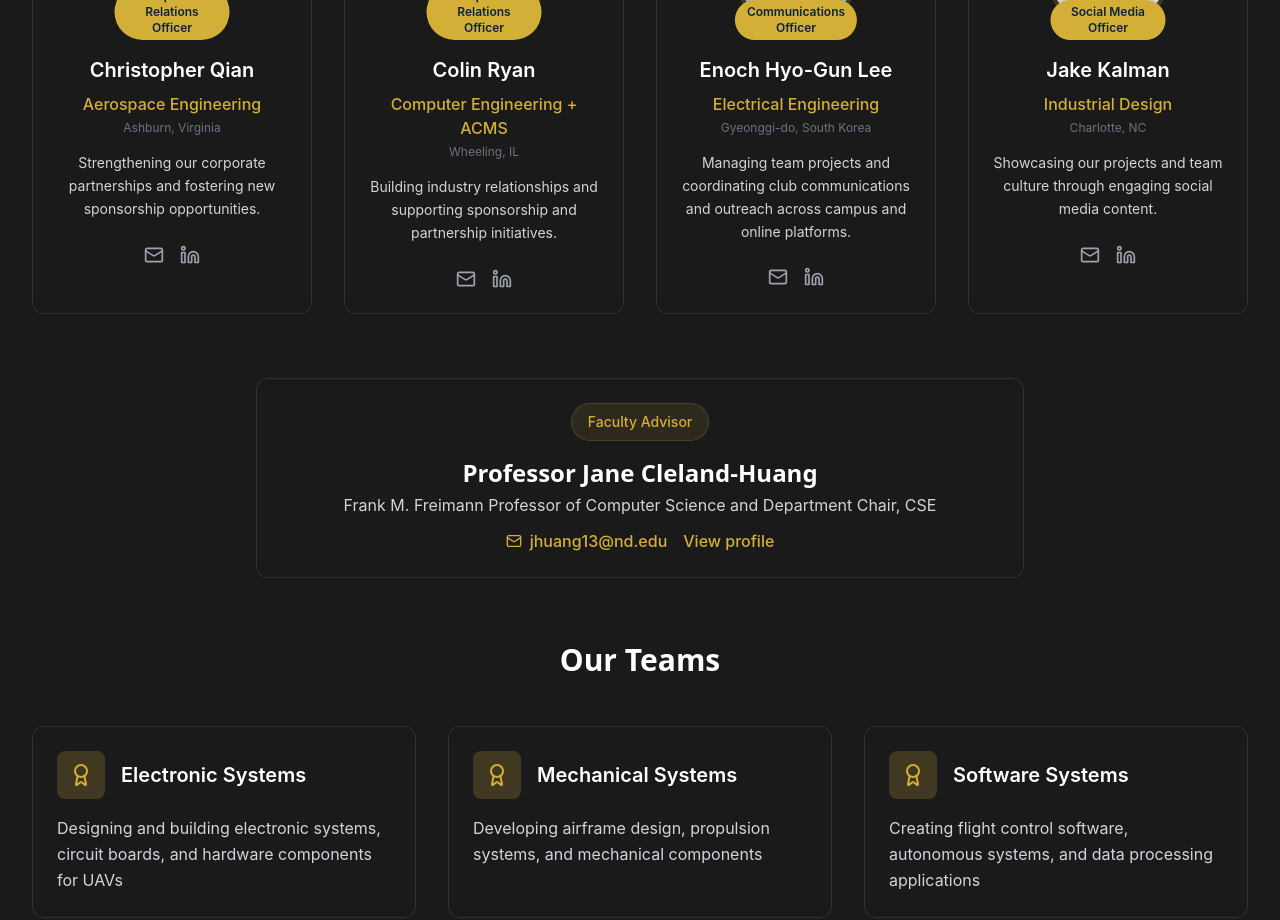
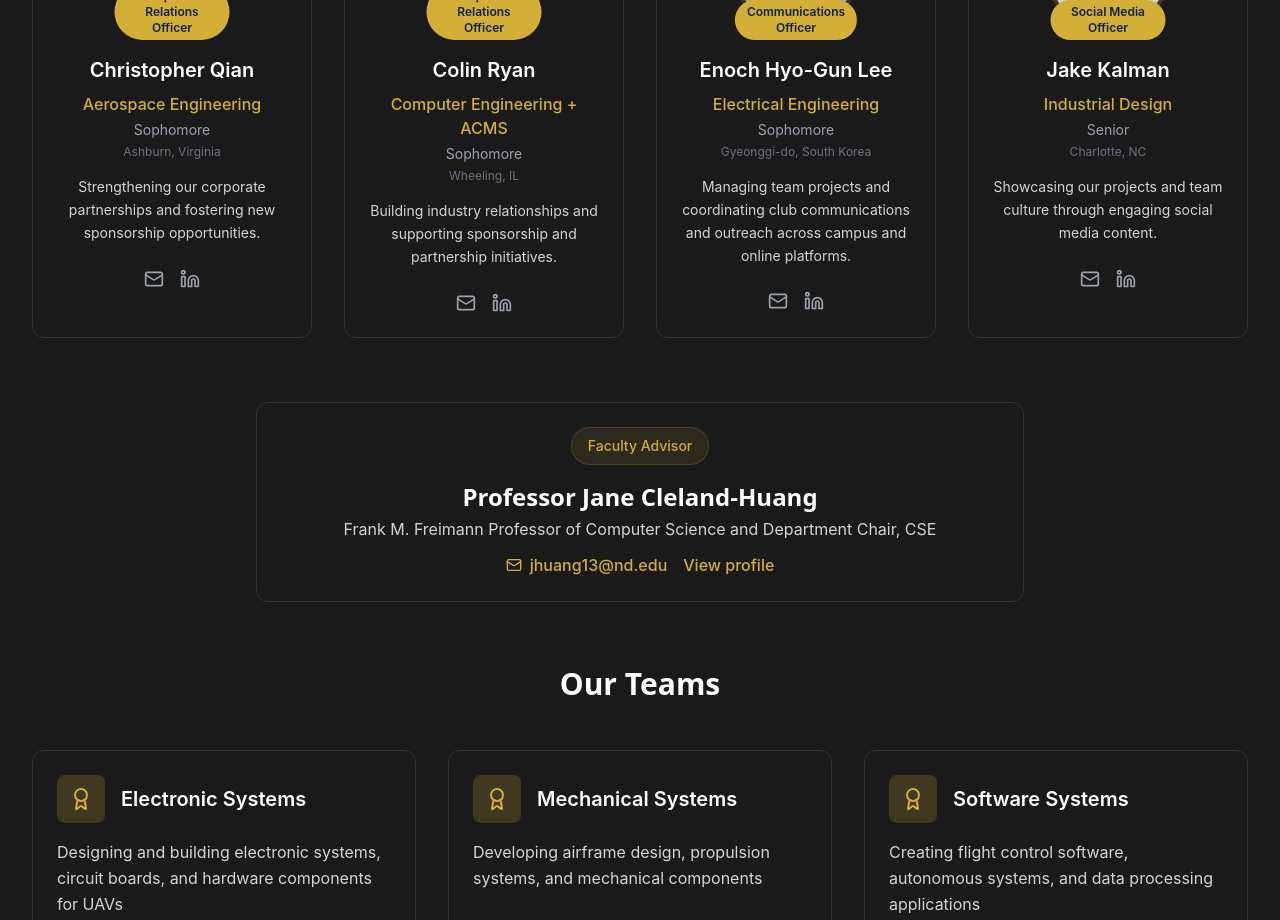
Before and after one commit to jgranda1999/uavnd-website, a React (Create React App) app: page / in a window 1280 px wide. Shown: the part 7480-8400 px from the top of the page. Built offline with nearby package versions, Linux system fonts and the light colour scheme.

Commit message:
Modified the leadership part to add years and new logo for tab

```diff
--- a/public/index.html
+++ b/public/index.html
@@ -2,7 +2,7 @@
 <html lang="en">
   <head>
     <meta charset="utf-8" />
-    <link rel="icon" href="%PUBLIC_URL%/favicon.ico" />
+    <link rel="icon" href="%PUBLIC_URL%/logo.png" />
     <meta name="viewport" content="width=device-width, initial-scale=1" />
 
     <meta name="theme-color" content="#000000" />
@@ -10,7 +10,7 @@
       name="description"
       content="Web site created using create-react-app"
     />
-    <link rel="apple-touch-icon" href="%PUBLIC_URL%/logo192.png" />
+    <link rel="apple-touch-icon" href="%PUBLIC_URL%/logo.png" />
     <!--
       manifest.json provides metadata used when your web app is installed on a
       user's mobile device or desktop. See https://developers.google.com/web/fundamentals/web-app-manifest/
@@ -25,7 +25,7 @@
       work correctly both with client-side routing and a non-root public URL.
       Learn how to configure a non-root public URL by running `npm run build`.
     -->
-    <title>UAV ND | University of Notre Dame</title>
+    <title>UAV ND</title>
   </head>
   <body>
     <noscript>You need to enable JavaScript to run this app.</noscript>
--- a/src/components/Team.tsx
+++ b/src/components/Team.tsx
@@ -62,7 +62,7 @@ const Team: React.FC = () => {
 			name: "Christopher Qian",
 			role: "Corporate Relations Officer",
 			major: "Aerospace Engineering",
-			year: "",
+			year: "Sophomore",
 			location: "Ashburn, Virginia",
 			image: chrisImage,
 			bio: "Strengthening our corporate partnerships and fostering new sponsorship opportunities.",
@@ -73,7 +73,7 @@ const Team: React.FC = () => {
 			name: "Colin Ryan",
 			role: "Corporate Relations Officer",
 			major: "Computer Engineering + ACMS",
-			year: "",
+			year: "Sophomore",
 			location: "Wheeling, IL",
 			image: colinImage,
 			bio: "Building industry relationships and supporting sponsorship and partnership initiatives.",
@@ -84,7 +84,7 @@ const Team: React.FC = () => {
 			name: "Enoch Hyo-Gun Lee",
 			role: "Communications Officer",
 			major: "Electrical Engineering",
-			year: "",
+			year: "Sophomore",
 			location: "Gyeonggi-do, South Korea",
 			image: enochImage,
 			bio: "Managing team projects and coordinating club communications and outreach across campus and online platforms.",
@@ -95,7 +95,7 @@ const Team: React.FC = () => {
 			name: "Jake Kalman",
 			role: "Social Media Officer",
 			major: "Industrial Design",
-			year: "",
+			year: "Senior",
 			location: "Charlotte, NC",
 			image: jakeImage,
 			bio: "Showcasing our projects and team culture through engaging social media content.",
```
Also changed, not shown: public/logo.png (added).
